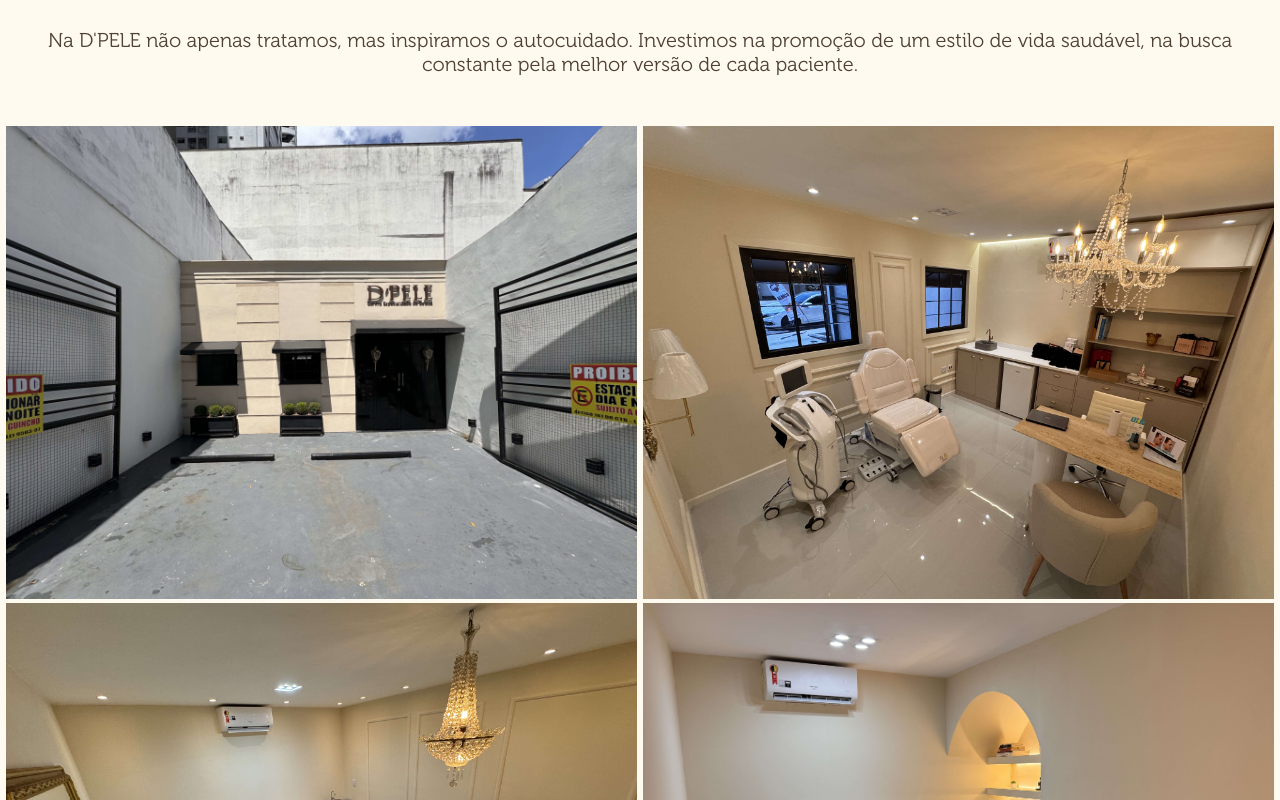
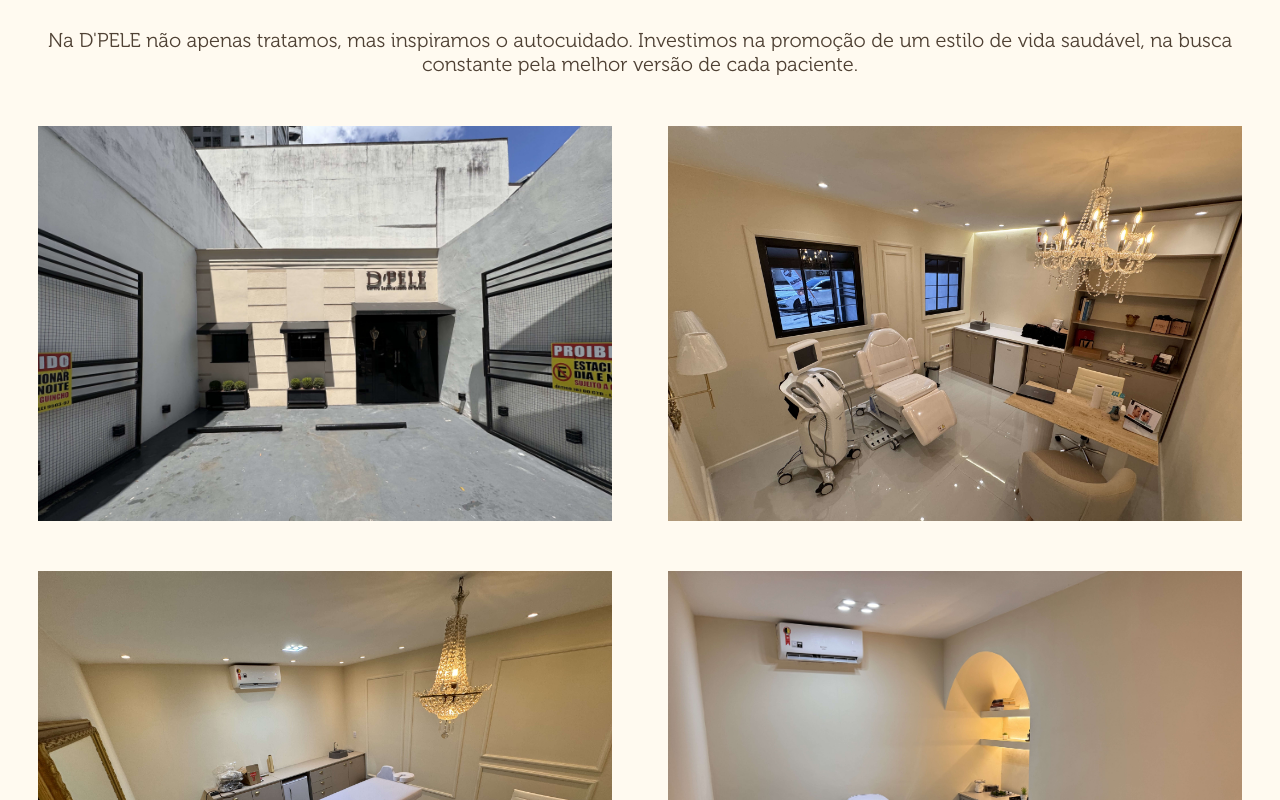
Before and after one commit to claudio-py/dpelevitereact, a React (Vite) app: page /clinica in a window 1280 px wide. Shown: the part 1000-1800 px from the top of the page. Built offline with nearby package versions, Linux system fonts and the light colour scheme.

Commit message:
gallery desktop

```diff
--- a/src/components/Header.jsx
+++ b/src/components/Header.jsx
@@ -16,6 +16,7 @@ export default function Header(){
 function closeMenu() {
 	document.body.classList.remove('menu-expanded')
 }
+
 /* console.log('Header render') */
 return(
   <nav id="navigation">
--- a/src/pages/Clinica.css
+++ b/src/pages/Clinica.css
@@ -100,6 +100,7 @@ padding-inline: 2rem;
         }
 
 
+
 }
 @media(min-width:1198px){
     .intro-galeria{
@@ -118,4 +119,21 @@ padding-inline: 2rem;
     font-size: 2rem;
 
 }
+.gallery{
+    display: flex;
+    align-items: center;
+    justify-content: center;
+    gap: 5rem;
 }
+.gallery-item{
+    max-width: 58rem;
+    max-height: 39.525rem;
+    overflow: hidden
+}
+.gallery-item img{
+    max-width: 100%;
+    max-height: 100%;
+
+
+}
+}
--- a/src/pages/Home.jsx
+++ b/src/pages/Home.jsx
@@ -2,6 +2,7 @@ import './Home.css'
 import Button from '../components/Button'
 import Modal from "../components/Modal"
 import 'animate.css';
+import { useEffect } from 'react';
 
 
 export default function Home() {
@@ -11,13 +12,47 @@ export default function Home() {
       elementBelow.classList.remove('hide-modal');
     }
   };
+/* ================================ */
+useEffect(() => {
+  const elements = document.querySelectorAll('.animate__animated');
 
+  const observer = new IntersectionObserver((entries) => {
+    entries.forEach((entry) => {
+      if (entry.isIntersecting) {
+        // Add the animation classes based on the element's original class
+        switch (entry.target.classList[0]) {
+          case 'left':
+            entry.target.classList.add('animate__fadeInLeft');
+            break;
+          case 'right':
+            entry.target.classList.add('animate__fadeInRight');
+            break;
+        }
+      } else {
+        // Remove animation classes when the element is off-screen
+        switch (entry.target.classList[0]) {
+          case 'left':
+            entry.target.classList.remove('animate__fadeInLeft');
+            break;
+          case 'right':
+            entry.target.classList.remove('animate__fadeInRight');
+            break;
+        }
+      }
+    });
+  });
 
+  elements.forEach((element) => observer.observe(element));
+
+  return () => observer.disconnect(); // Cleanup observer on component unmount
+}, []);
+
+/* ================================ */
 
   return (
     <main>
       <section id="service">
-        <div className="service-title animate__animated animate__fadeInRight">
+        <div className="right service-title animate__animated ">
           <div className="text">
           <h2> Descubra a leveza de se cuidar</h2>
           <h3>CONHEÇA OS TRATAMENTOS</h3>
@@ -25,7 +60,7 @@ export default function Home() {
 
           <img className="service-title-logo" src="./assets/dpelegreylogo.png " alt="Logo" />
           </div>
-        <div className="service-buttons animate__animated animate__fadeInLeft" >
+        <div className="left service-buttons animate__animated " >
 
           <Button text='Estetica facial' url='esteticafacial' />
           <Button text='Rejuvenescimento facial' url='rejuvenescimentofacial' />
@@ -95,8 +130,8 @@ export default function Home() {
           </svg>
         </div>
         <div className='infobox-and-img' >
-        <img className="about-main-img animate__animated animate__fadeInLeft" src="./galeria/imgsobre.jpg" alt="" />
-        <div className="infobox animate__animated animate__fadeInRight">
+        <img className="left about-main-img animate__animated " src="./galeria/imgsobre.jpg" alt="" />
+        <div className="right infobox animate__animated ">
           <h2>Olhar atencioso e personalizado</h2>
           <p> Na D’P acreditamos que a beleza é um reflexo da saúde e do auto cuidado. Queremos proporcionar tratamentos com excelência; que lhe inspirem sobretudo, segurança e bem estar.
 
@@ -107,14 +142,14 @@ export default function Home() {
 
       </section>
       <section id="local">
-        <div className="infobox animate__animated animate__fadeInLeft">
+        <div className="left infobox animate__animated ">
           <h2>Lugar para se cuidar e relaxar</h2>
           <p>Mais que um espaço para cuidar da beleza a D’Pele visa sua satisfação e bem estar desde os mínimos detalhes e se propõe a lhe oferecer uma experiência única e acolhedora, para um doce encontro com sua melhor versão.
           Com uma abordagem global, focada primeiramente na saúde, nosso time de especialistas está pronto para cuidar de você com protocolos exclusivos e personalizados.</p>
           {/* <button>CONHEÇA A CLÍNICA <i className="fa-solid fa-arrow-right-long"></i></button> */}
           <Button url={"clinica"} className="local-button" text={"CONHEÇA A CLÍNICA"}></Button>
         </div>
-        <img className="local-main-img animate__animated animate__fadeInRight" src="./galeria/localcut.jpg" alt="" />
+        <img className="right local-main-img animate__animated " src="./galeria/localcut.jpg" alt="" />
       </section>
     </main>
   )
```
